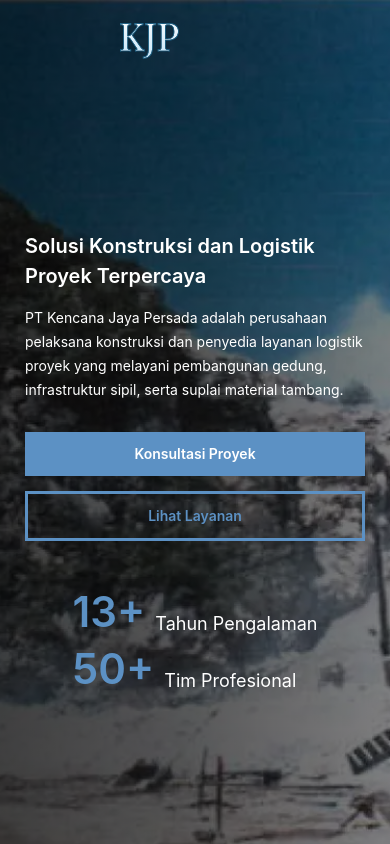
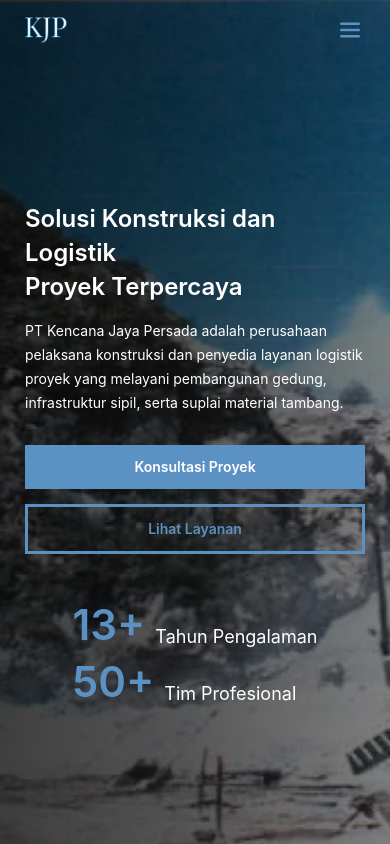
Before and after one commit to jasonjahja/KJP-Website, a React (Vite) app: page / in a window 390 px wide. Shown: the top 844 px of the page. Built offline with nearby package versions, Linux system fonts and the light colour scheme.

Commit message:
feat(navbar): add navbar mobile

```diff
--- a/src/components/Button.jsx
+++ b/src/components/Button.jsx
@@ -7,41 +7,49 @@ function Button({
   href,
   onClick,
   type = "button",
+  className = "",
 }) {
   const base =
     "inline-flex items-center justify-center shadow-button transition focus:outline-none hover:cursor-pointer";
 
   const variants = {
     primary:
-      "bg-primary text-bw1 hover:bg-primary/70",
+      "bg-primary text-bw1 hover:bg-[#6CA4DB]",
 
     secondary:
       "border-[3px] border-primary text-primary bg-transparent hover:bg-primary/30",
   };
 
-  const className = `
+  const finalClassName = `
     ${base}
     ${px}
     ${py}
     ${text}
     ${variants[variant]}
+    ${className}
   `;
 
   // 👉 kalau ada href, jadi <a>
   if (href) {
-    return (
-      <a href={href} className={className}>
-        {children}
-      </a>
-    );
-  }
+  return (
+    <a
+      href={href}
+      onClick={(e) => {
+        onClick?.();        // tutup sidebar
+      }}
+      className={finalClassName}
+    >
+      {children}
+    </a>
+  );
+}
 
   // 👉 default <button>
   return (
     <button
       type={type}
       onClick={onClick}
-      className={className}
+      className={finalClassName}
     >
       {children}
     </button>
--- a/src/components/Footer.jsx
+++ b/src/components/Footer.jsx
@@ -42,7 +42,7 @@ function Footer() {
                     href="#hero"
                     className="hover:text-primary transition"
                 >
-                    Beranda
+                    Overview
                 </a>
 
                 <a
--- a/src/components/Navbar.jsx
+++ b/src/components/Navbar.jsx
@@ -1,50 +1,51 @@
 import { useEffect, useState } from "react";
 import Button from "./Button";
 
+import hamburgerIcon from "../assets/icons/hamburger.svg";
+import closeIcon from "../assets/icons/close.svg";
+import logo from "../assets/logo.svg";
+
 function Navbar() {
   const [scrolled, setScrolled] = useState(false);
+  const [open, setOpen] = useState(false);
 
   useEffect(() => {
     const handleScroll = () => {
-      if (window.scrollY <= 80) {
-        setScrolled(false);
-      } else {
-        setScrolled(true);
-      }
+      setScrolled(window.scrollY > 80);
     };
 
-    handleScroll(); // run once on mount
+    handleScroll();
     window.addEventListener("scroll", handleScroll);
     return () => window.removeEventListener("scroll", handleScroll);
   }, []);
 
   return (
+    <>
+      {/* HEADER */}
       <header
         className={`
-        fixed top-0 left-0 w-full h-82 z-[1000]
-        transition-all duration-300 ease-in-out
+          fixed top-0 left-0 w-full py-15 z-[999]
+          border-b
+          transition-[background-color,border-color,box-shadow,color]
+          duration-300 ease-in-out
           ${
             scrolled
-            ? "bg-bw1 border-b border-bw5 shadow-navbar text-bw8"
+              ? "bg-bw1 border-bw5 shadow-navbar text-bw8"
               : "bg-transparent border-transparent shadow-none text-bw1"
           }
         `}
       >
-      <div className="h-full mx-120 flex items-center justify-between">
+        <div className="h-full mx-25 md:mx-120 flex items-center justify-between">
 
-        {/* Left: Logo */}
+          {/* Logo */}
           <a href="#hero" className="flex items-center">
-            <img
-              src="..\src\assets\logo.svg"
-              alt="KJP Logo"
-              className="h-[36px] w-auto"
-            />
+            <img src={logo} alt="KJP Logo" className="h-[26px] md:h-[36px] w-auto" />
           </a>
 
-        {/* Center: Nav Links */}
+          {/* Desktop Nav */}
           <nav className="hidden md:flex items-center gap-45">
             <a href="#hero" className="text-b4 hover:text-primary transition">
-            Beranda
+              Overview
             </a>
             <a href="#about" className="text-b4 hover:text-primary transition">
               Tentang
@@ -55,13 +56,66 @@ function Navbar() {
             <a href="#faq" className="text-b4 hover:text-primary transition">
               FAQ
             </a>
-          <Button href="#footer">
+            <Button href="#footer">Konsultasi Proyek</Button>
+          </nav>
+
+          {/* Mobile Hamburger */}
+          <button
+            onClick={() => setOpen(true)}
+            className="md:hidden"
+          >
+            <img src={hamburgerIcon} alt="Menu" className="w-30" />
+          </button>
+        </div>
+      </header>
+
+      {/* OVERLAY */}
+      <div
+        onClick={() => setOpen(false)}
+        className={`
+          fixed inset-0 z-[999]
+          bg-black/60 backdrop-blur-[5px]
+          transition-opacity duration-300
+          ${open ? "opacity-100 visible" : "opacity-0 invisible"}
+        `}
+      />
+
+      {/* SIDEBAR */}
+      <aside
+        className={`
+          fixed top-0 right-0 z-[1000]
+          h-screen w-[280px] bg-secondary
+          p-25
+          transition-transform duration-300 ease-in-out
+          ${open ? "translate-x-0" : "translate-x-full"}
+        `}
+      >
+        {/* Close */}
+        <div className="flex justify-end mb-25">
+          <button onClick={() => setOpen(false)}>
+            <img src={closeIcon} alt="Close" className="w-30" />
+          </button>
+        </div>
+
+        {/* Nav Links */}
+        <nav className="flex flex-col gap-15 text-b4 text-bw1">
+          <a href="#hero" className="p-10 w-full" onClick={() => setOpen(false)}>Overview</a>
+          <a href="#about" className="p-10 w-full" onClick={() => setOpen(false)}>Tentang</a>
+          <a href="#services" className="p-10 w-full" onClick={() => setOpen(false)}>Layanan</a>
+          <a href="#faq" className="p-10 w-full" onClick={() => setOpen(false)}>FAQ</a>
+
+          <div className="mt-15">
+            <Button
+              href="#footer"
+              className="w-full"
+              onClick={() => setOpen(false)}
+            >
               Konsultasi Proyek
             </Button>
+          </div>
         </nav>
-
-      </div>
-    </header>
+      </aside>
+    </>
   );
 }
 
--- a/src/sections/Hero.jsx
+++ b/src/sections/Hero.jsx
@@ -18,12 +18,12 @@ export default function Hero() {
       <div className="relative z-10 flex h-full items-center">
         <div
           className="
-            mx-25 max-w-[700px] text-bw1 mt-82
+            mx-25 max-w-[700px] text-bw1 mt-[66px] md:mt-82
             md:mx-120
           "
         >
           {/* Title */}
-          <h1 className="text-h7 md:text-h3">
+          <h1 className="text-h6 md:text-h3">
             Solusi Konstruksi dan Logistik
             <br />
             Proyek Terpercaya
@@ -74,7 +74,7 @@ export default function Hero() {
               mx-auto
               w-fit
               flex flex-col gap-5
-              md:flex-row md:items-center md:gap-30
+              md:flex-row md:items-center gap-5 md:gap-30
             "
           >
             <div className="flex items-end gap-10">
```
Lines whose indentation alone changed are shown as unchanged.
